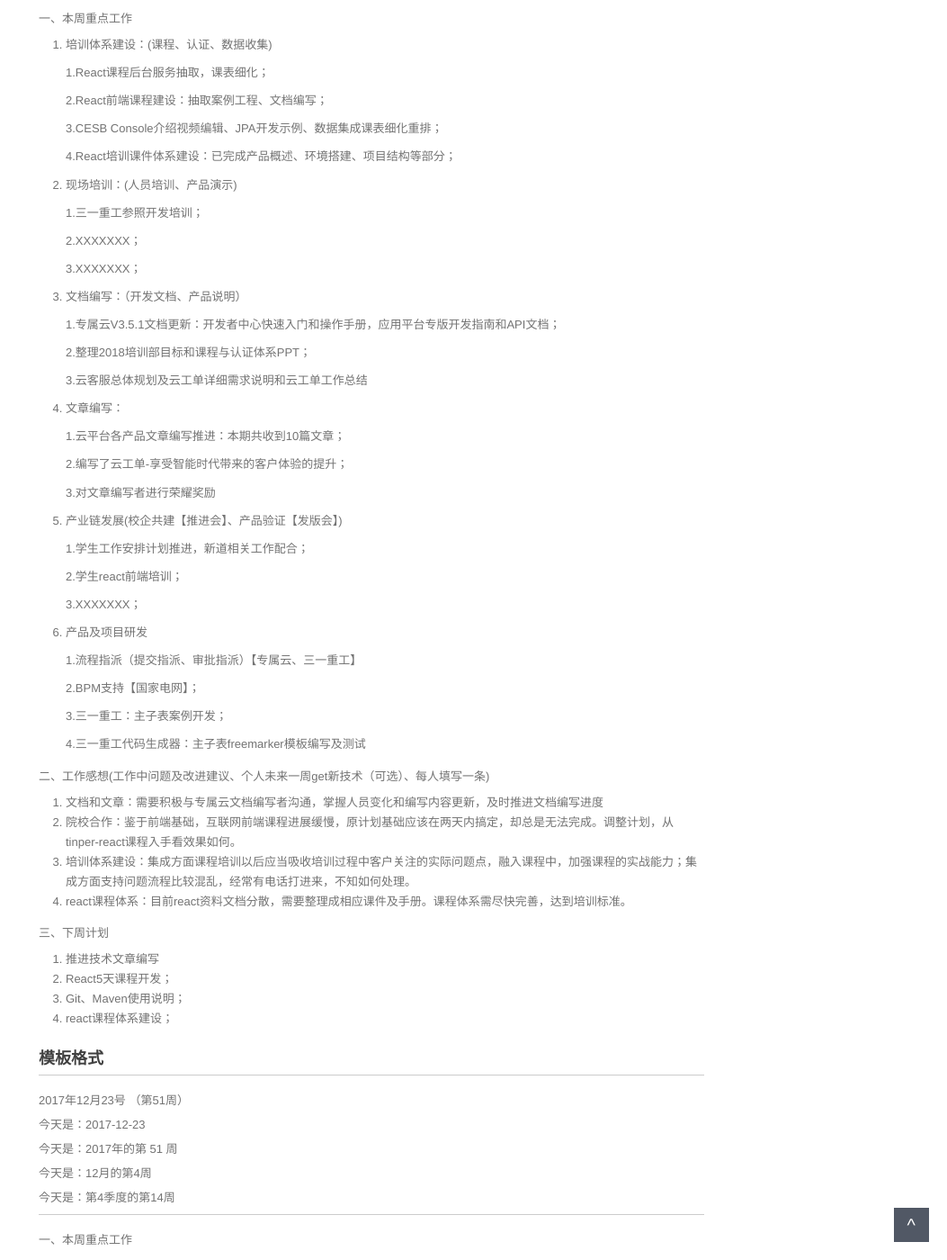
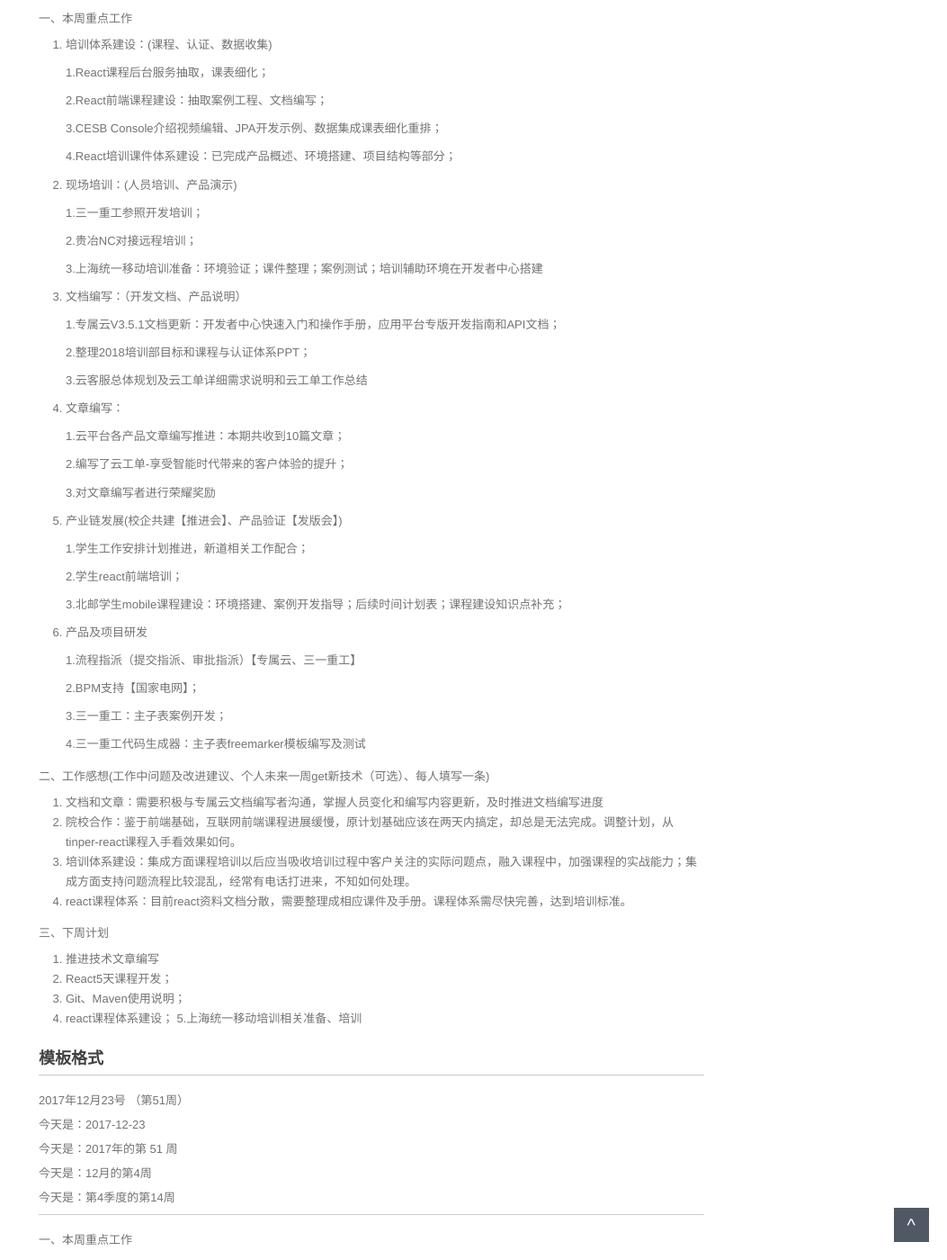
Before and after one commit to walllFlower/blog, a Jekyll site: the page built from _posts/2018-07-17-day_report_cxz.md, in a window 1280 px wide and 1400 px high, scrolled down 497 px. Shown: the whole window at 90% size, without its empty margins (227-1280 px from the left). Built offline with Jekyll 4.4.1, drawn with Linux system fonts in a browser that asks for light colours; comment, search, counter and statistics services are not loaded.

Commit message:
宋慧慧周报

```diff
--- a/_posts/2018-07-17-day_report_cxz.md
+++ b/_posts/2018-07-17-day_report_cxz.md
@@ -33,13 +33,14 @@ categories: 技术运营工作周报
 
     4.React培训课件体系建设：已完成产品概述、环境搭建、项目结构等部分；
 
+
 2. 现场培训：(人员培训、产品演示)
 
     1.三一重工参照开发培训；
 
-    2.XXXXXXX；
+    2.贵冶NC对接远程培训；
 
-    3.XXXXXXX；
+    3.上海统一移动培训准备：环境验证；课件整理；案例测试；培训辅助环境在开发者中心搭建
 
 3. 文档编写：（开发文档、产品说明）
 
@@ -63,7 +64,8 @@ categories: 技术运营工作周报
 
     2.学生react前端培训；
 
-    3.XXXXXXX；
+    3.北邮学生mobile课程建设：环境搭建、案例开发指导；后续时间计划表；课程建设知识点补充；
+
 
 6. 产品及项目研发
 
@@ -88,6 +90,7 @@ categories: 技术运营工作周报
 2. React5天课程开发；
 3. Git、Maven使用说明；
 4. react课程体系建设；
+5.上海统一移动培训相关准备、培训
 
 
 
```
